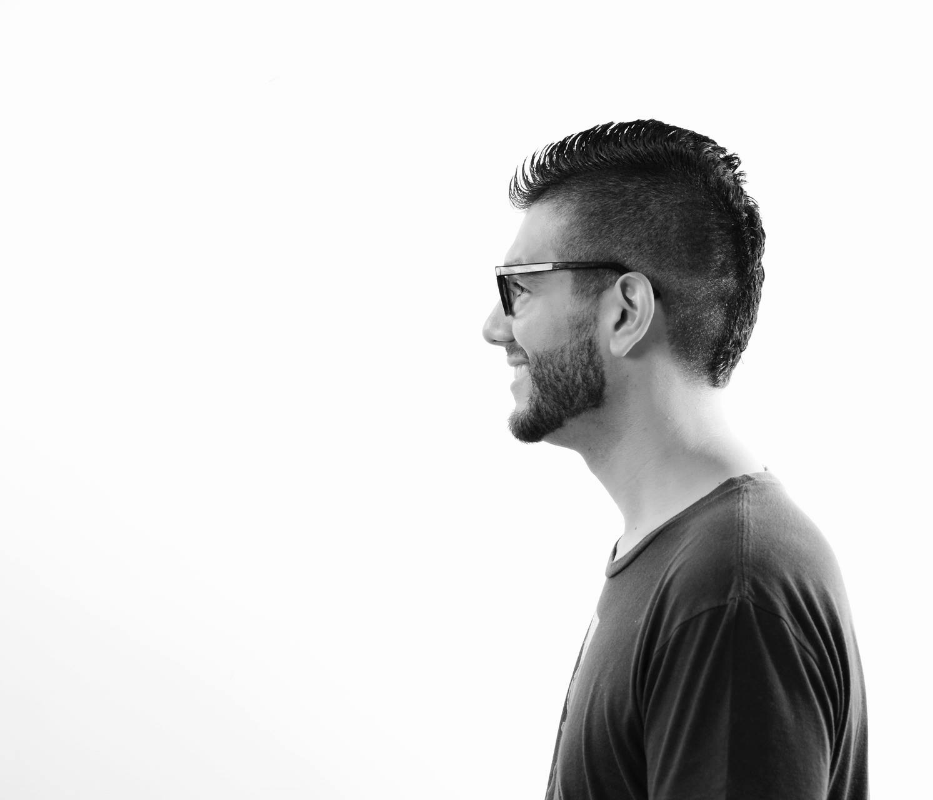
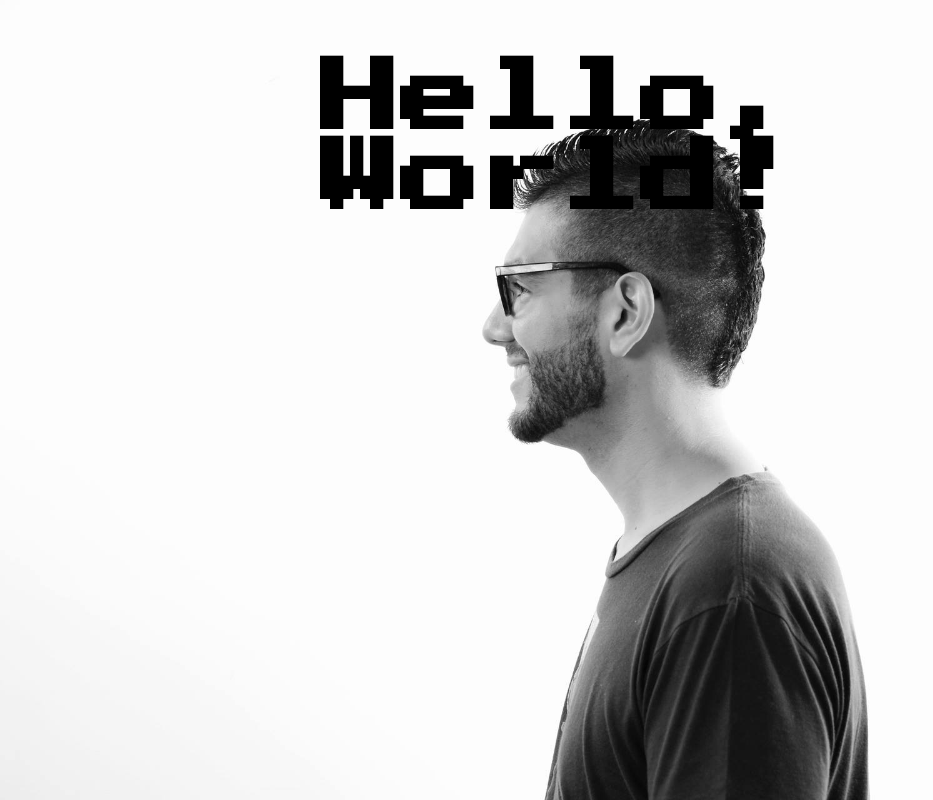
Before and after one commit to joshuabamboo/chrome-ext-nunez, a browser extension: page index.html in a window 1280 px wide. Shown: the whole page, without its empty margins (0-933 px from the left). Drawn offline with Linux system fonts and the light colour scheme.

Commit message:
integrate font, header

```diff
--- a/index.html
+++ b/index.html
@@ -2,8 +2,11 @@
 <head>
   <title>Neckbeard Nuñez</title>
   <link rel="stylesheet" type="text/css" href="stylesheets/style.css">
+  <link href='http://fonts.googleapis.com/css?family=Press+Start+2P' rel='stylesheet' type='text/css'>
 </head>
 <body>
-
+  <div id="sardine">
+    <h1>Hello, World!</h1>
+  </div>
 </body>
 </html>
--- a/stylesheets/style.css
+++ b/stylesheets/style.css
@@ -1,4 +1,14 @@
 body {
-    background: #ddd url(../nunez-profile.png) center top no-repeat;
-    background-size: cover;
+  background: #ddd url(../nunez-profile.png) center top no-repeat;
+  background-size: cover;
+  font-family: 'Press Start 2P', cursive;
 }
+
+#sardine {
+  position: fixed;
+  top: 5px;
+  left: 25%;
+  font-size: 250%;
+  float:left;
+  display:inline-block;
+}
```
Also changed, not shown: sardines.png (added).
